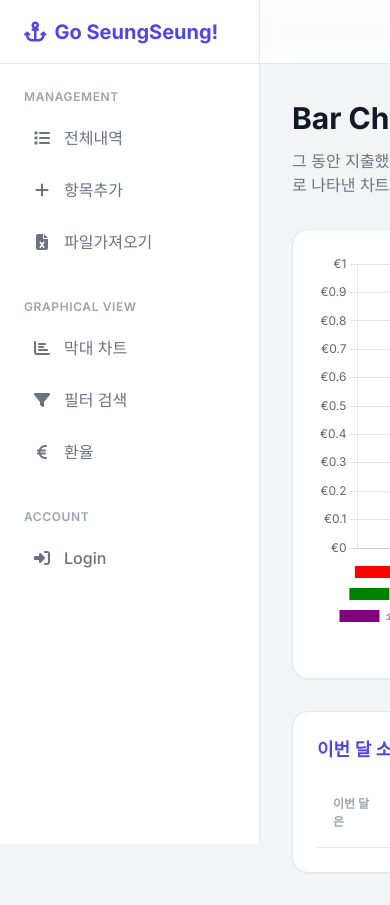
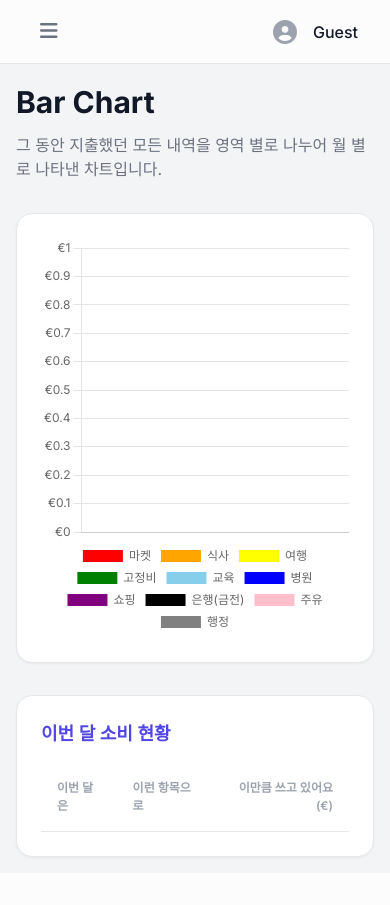
Before and after one commit to topsailor102/accountbooks2, a Django app: page /dashboard/ in a window 390 px wide; the page is wider, and only the part inside the window is pictured. After the commit the page ends 858 px from the top of that part, so only its background shows below. Run offline with Django 5.2, Linux system fonts and the light colour scheme; data that the repository does not hold is empty; parts of the project's set-up code (start-up, migrations or seed data) failed here and were passed over; some libraries are stand-ins or nearby versions.

Commit message:
responsive rendering

```diff
--- a/records/static/css/main.css
+++ b/records/static/css/main.css
@@ -80,6 +80,7 @@ ul {
     z-index: 100;
     display: flex;
     flex-direction: column;
+    transition: transform 0.3s ease;
 }
 
 .sidebar-header {
@@ -140,6 +141,8 @@ ul {
     display: flex;
     flex-direction: column;
     min-height: 100vh;
+    min-width: 0; /* Ensures inner charts shrink properly */
+    transition: margin-left 0.3s ease;
 }
 
 /* Topbar */
@@ -173,6 +176,7 @@ ul {
 .content-container {
     padding: 2rem;
     flex: 1;
+    min-width: 0; /* Ensures flex container allows shrinking */
 }
 
 /* Components */
@@ -196,6 +200,7 @@ ul {
     border: 1px solid var(--border-color);
     padding: 1.5rem;
     transition: var(--transition);
+    min-width: 0; /* Fixes ChartJS canvas shrinking bugs */
 }
 
 .glass-card:hover {
@@ -365,3 +370,42 @@ textarea:focus {
     font-weight: 600;
 }
 .badge-success { background-color: rgba(16, 185, 129, 0.1); color: var(--success); }
+
+/* Responsive Media Queries */
+.mobile-menu-btn {
+    display: none;
+    background: none;
+    border: none;
+    font-size: 1.25rem;
+    color: var(--text-muted);
+    cursor: pointer;
+    padding: 0.5rem;
+}
+
+@media (max-width: 768px) {
+    .app-sidebar {
+        transform: translateX(-100%);
+    }
+    .app-sidebar.show {
+        transform: translateX(0);
+        box-shadow: var(--shadow-lg);
+    }
+    .app-main {
+        margin-left: 0;
+    }
+    .mobile-menu-btn {
+        display: block;
+    }
+    .d-none-mobile {
+        display: none !important;
+    }
+    .content-container {
+        padding: 1rem;
+    }
+    .grid-cards {
+        grid-template-columns: 1fr;
+    }
+    .stat-card {
+        flex-direction: row;
+    }
+}
--- a/records/templates/base_template.html
+++ b/records/templates/base_template.html
@@ -8,7 +8,7 @@
 	<meta name="viewport" content="width=device-width, initial-scale=1">
 
 	<!-- Custom Modern CSS (Vanilla) -->
-	<link rel="stylesheet" href="{% static 'css/main.css' %}">
+	<link rel="stylesheet" href="{% static 'css/main.css' %}?v={% now 'U' %}">
 
 	<!-- FontAwesome -->
 	<script src="https://kit.fontawesome.com/cd99b04d92.js" crossorigin="anonymous"></script>
@@ -55,10 +55,15 @@
 		<!-- Main Content -->
 		<main class="app-main">
 			<header class="app-topbar">
-				<div class="topbar-info">
+				<div style="display:flex; align-items:center; gap:1rem;">
+					<button id="mobileMenuBtn" class="mobile-menu-btn" aria-label="Toggle menu">
+						<i class="fas fa-bars"></i>
+					</button>
+					<div class="topbar-info d-none-mobile">
 					{% if num_visits %}
 					You have visited this page {{num_visits}}{% if num_visits == 1 %} time{% else %} times{% endif %}.
 					{% endif %}
+					</div>
 				</div>
 				<div class="topbar-user">
 					<i class="fas fa-user-circle" style="font-size:1.5rem; color:var(--text-light);"></i>
@@ -92,6 +97,11 @@
 
 	<!-- jQuery (Required for Chart/AJAX logic currently) -->
 	<script src="https://code.jquery.com/jquery-3.5.1.min.js"></script>
+	<script>
+		document.getElementById('mobileMenuBtn')?.addEventListener('click', function() {
+			document.querySelector('.app-sidebar').classList.toggle('show');
+		});
+	</script>
 	{% block extra_js %}{% endblock %}
 </body>
 </html>
```
Also changed, not shown: README.md.
